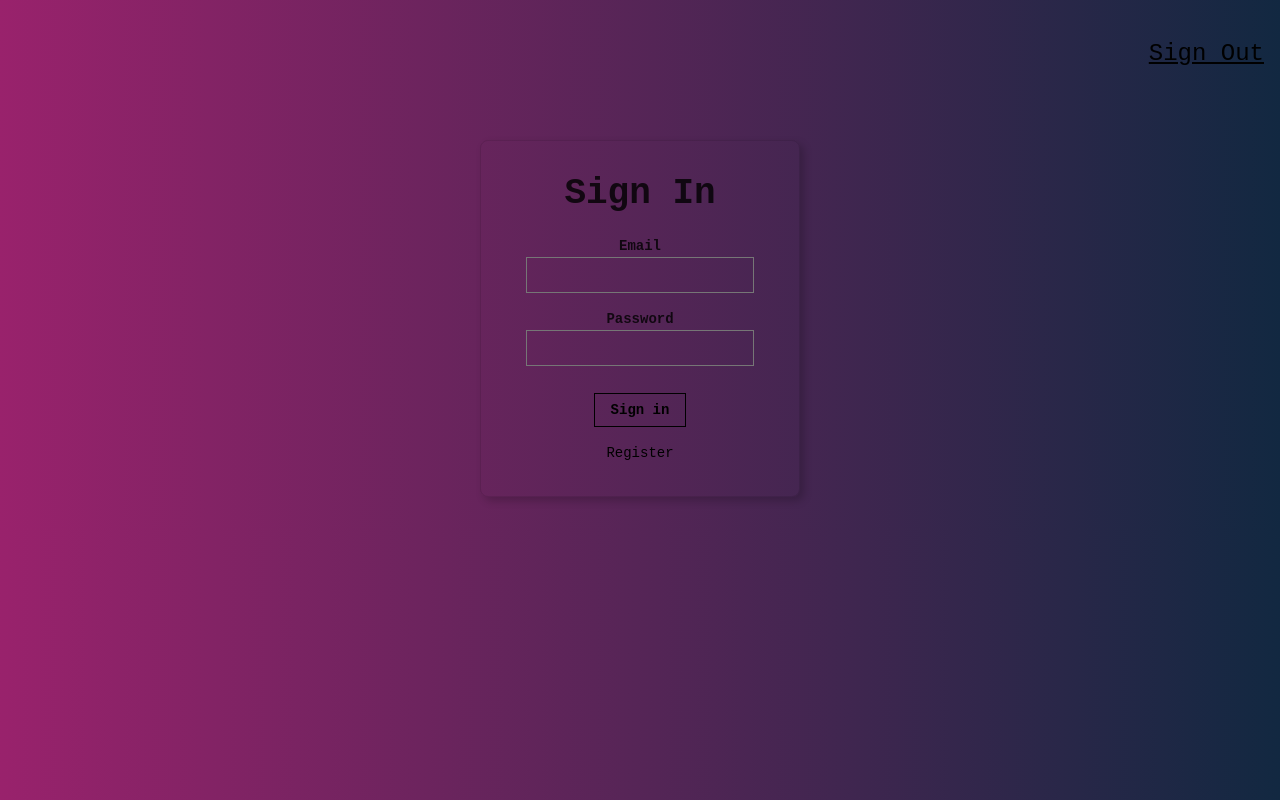
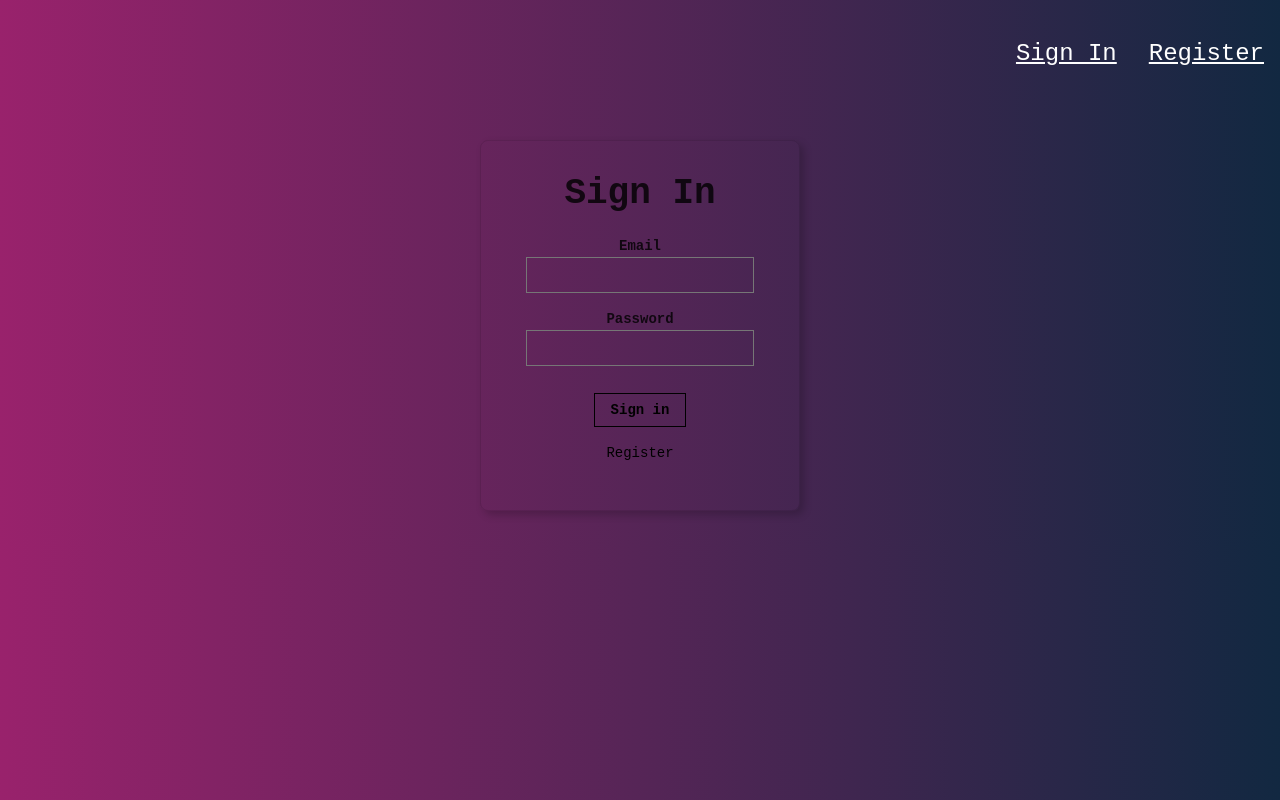
Before and after one commit to dvlprdave/smart-brain, a React (Create React App) app in the folder face-recognition-brain/: page / in a window 1280 px wide. Built offline with nearby package versions, Linux system fonts and the light colour scheme; what clarifai would draw is missing.

Commit message:
Sign in and registration

```diff
--- a/face-recognition-brain/src/App.js
+++ b/face-recognition-brain/src/App.js
@@ -3,6 +3,7 @@
 import Clarifai from 'clarifai';
 import Navigation from './components/Navigation/Navigation';
 import Signin from "./components/Signin/Signin";
+import Register from "./components/Register/Register";
 import FaceRecognition from "./components/FaceRecognition/FaceRecognition";
 import Logo from './components/Logo/Logo';
 import ImageLinkForm from "./components/ImageLinkForm/ImageLinkForm";
@@ -59,17 +60,16 @@
       .catch(err => console.log(err));
   }
 
-  onRouteChange = () => {
-    this.setState({route: 'home'});
+  onRouteChange = (route) => {
+    this.setState({ route: route});
   }
 
   // App format
   render() {
     return <div className="App">
-        <Navigation />
-        {this.state.route === 'signin'
-          ?<Signin onRouteChange={this.onRouteChange}/>
-          : <div>
+      <Navigation onRouteChange={this.onRouteChange} />
+        {this.state.route === 'home'
+          ? <div>
               <Logo />
               <Rank />
               <ImageLinkForm
@@ -77,6 +77,11 @@
               onButtonSubmit={this.onButtonSubmit} />
               <FaceRecognition box={this.state.box} imageUrl={this.state.imageUrl}/>
             </div>
+          : (
+            this.state.route === 'signin'
+            ? <Signin onRouteChange={this.onRouteChange} />
+            : <Register onRouteChange={this.onRouteChange} />
+          )
       }
       </div>;
   }
--- a/face-recognition-brain/src/components/Navigation/Navigation.js
+++ b/face-recognition-brain/src/components/Navigation/Navigation.js
@@ -1,11 +1,20 @@
 import React from 'react';
 
- const Navigation = () => {
-     return (
-         <nav style={{display: 'flex', justifyContent: 'flex-end'}}>
-            <p className='f3 link dim black underline pa3 pointer'>Sign Out</p>
-         </nav>
-     );
+const Navigation = ({ onRouteChange, isSignedIn }) => {
+    if(isSignedIn) {
+        return (
+            <nav style={{display: 'flex', justifyContent: 'flex-end'}}>
+            <p onClick={() => onRouteChange('signin')} className='f3 link dim black underline pa3 pointer'>Sign Out</p>
+            </nav>
+        );
+    } else {
+        return (
+            <nav style={{ display: 'flex', justifyContent: 'flex-end' }}>
+                <p onClick={() => onRouteChange('signin')} className='f3 white link dim black underline pa3 pointer'>Sign In</p>
+                <p onClick={() => onRouteChange('signin')} className='f3 white link dim black underline pa3 pointer'>Register</p>
+            </nav>
+        );
+    }
  }
 
  export default Navigation;
--- /dev/null
+++ b/face-recognition-brain/src/components/Register/Register.js
@@ -0,0 +1,37 @@
+import React from "react";
+
+const Register = ({ onRouteChange }) => {
+    return (
+        <article className="br3 ba dark-gray b--black-10 mv4 w-100 w-50-m w-25-l mw6 shadow-5 center">
+            <main className="pa4 black-80">
+                <form className="measure">
+                    <fieldset id="sign_up" className="ba b--transparent ph0 mh0">
+                        <legend className="f2 fw6 ph0 mh0 center">Register</legend>
+                        <div className="mt3">
+                            <label className="db fw6 lh-copy f6" for="name">Name</label>
+                            <input className="pa2 input-reset ba bg-transparent hover-bg-black hover-white w-100" type="text" name="name" id="name" />
+                        </div>
+                        <div className="mt3">
+                            <label className="db fw6 lh-copy f6" for="email-address">Email</label>
+                            <input className="pa2 input-reset ba bg-transparent hover-bg-black hover-white w-100" type="email" name="email-address" id="email-address" />
+                        </div>
+                        <div className="mv3">
+                            <label className="db fw6 lh-copy f6" for="password">Password</label>
+                            <input className="b pa2 input-reset ba bg-transparent hover-bg-black hover-white w-100" type="password" name="password" id="password" />
+                        </div>
+                    </fieldset>
+                    <div className="">
+                        <input
+                            onClick={() => onRouteChange('home')}
+                            className="b ph3 pv2 input-reset ba b--black bg-transparent grow pointer f6 dib"
+                            type="submit"
+                            value="Register"
+                        />
+                    </div>
+                </form>
+            </main>
+        </article>
+    );
+};
+
+export default Register;
--- a/face-recognition-brain/src/components/Signin/Signin.js
+++ b/face-recognition-brain/src/components/Signin/Signin.js
@@ -18,14 +18,14 @@
                 </fieldset>
                 <div className="">
                     <input
-                    onClick={onRouteChange}
+                    onClick={() => onRouteChange('home')}
                     className="b ph3 pv2 input-reset ba b--black bg-transparent grow pointer f6 dib"
                     type="submit"
                     value="Sign in"
                     />
                 </div>
                 <div className="lh-copy mt3">
-                    <a href="#0" className="f6 link dim black db">Register</a>
+                    <p onClick={() => onRouteChange('register')} className="f6 link dim black db pointer">Register</p>
                 </div>
             </form>
         </main>
```
